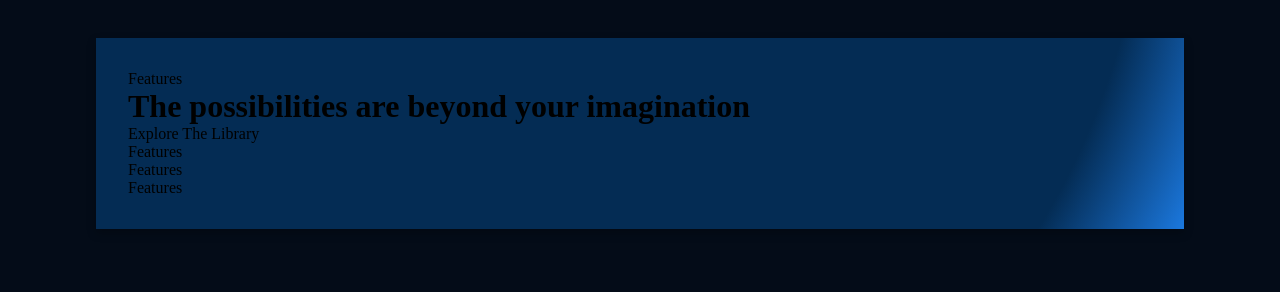
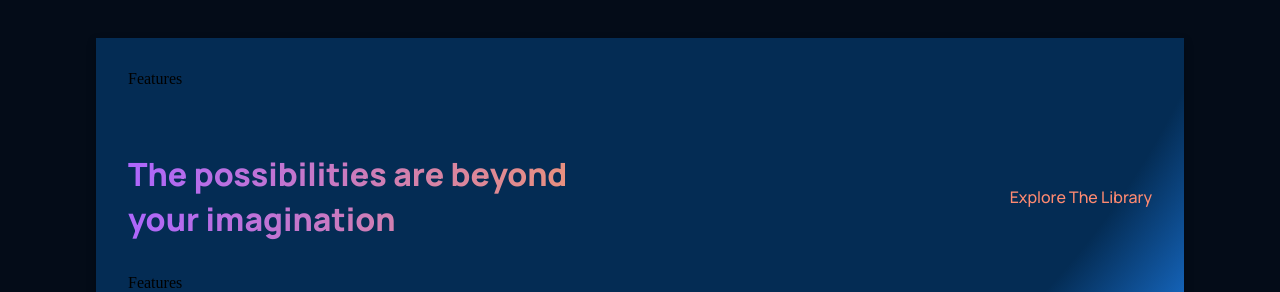
Before and after one commit to nickeybamby/what_gpt3, a React (Create React App) app: page / in a window 1280 px wide. Shown: the part 1254-1546 px from the top of the page. Built offline with nearby package versions, Linux system fonts and the light colour scheme.

Commit message:
initial commit

```diff
--- a/src/containers/whatGPT3/WhatGPT3.jsx
+++ b/src/containers/whatGPT3/WhatGPT3.jsx
@@ -10,7 +10,7 @@ const WhatGPT3 = () => {
         <Features />
        </div>
        <div className='gpt3__whatgpt3-heading'>
-        <h1 className='gradient-text'>The possibilities are beyond your imagination</h1>
+        <h1 className='gradient__text'>The possibilities are beyond your imagination</h1>
         <p>Explore The Library</p>
        </div>
        <div className='gpt3__whatgpt3-container'>
--- a/src/containers/whatGPT3/whatGPT3.css
+++ b/src/containers/whatGPT3/whatGPT3.css
@@ -24,5 +24,38 @@
 }
 
 .gpt3__whatgpt3-feature {
+    display: flex;
+}
 
+.gpt3__whatgpt3-feature .gpt3__whatgpt3-features-container__feature {
+    margin: 0;
 }
+
+.gpt3__whatgpt3-feature .gpt3__whatgpt3-features-container__feature-text {
+    max-width: 700px;
+}
+
+.gpt3__whatgpt3-heading {
+    display: flex;
+    flex-direction: row;
+    justify-content: space-between;
+    align-items: center;
+
+    margin: 4rem 0 2rem;
+}
+
+.gpt3__whatgpt3-heading h1 {
+    font-family: var(--font-family);
+    line-height: 45px;
+    font-weight: 800;
+    max-width: 510px;
+}
+
+.gpt3__whatgpt3-heading p {
+    font-family: var(--font-family);
+    font-weight: 500;
+    font-style: 16px;
+    line-height: 30px;
+    color: var(--color-subtext);
+    cursor: pointer;
+}
```
